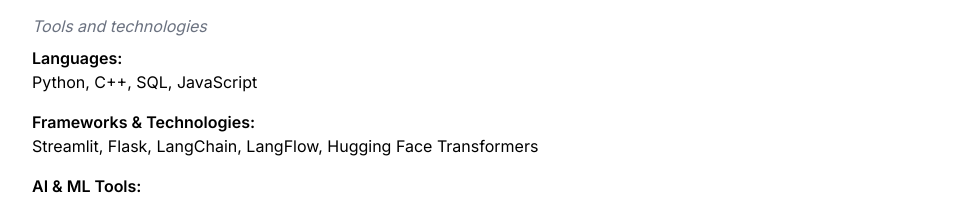
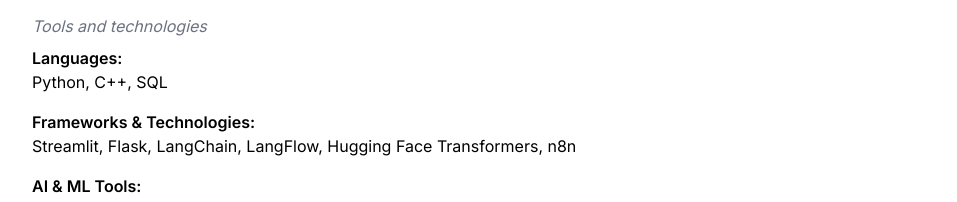
Before and after one commit to Sid3503/siddharth, a Next.js app: page /resume in a window 1280 px wide. Shown: the part 2326-2528 px from the top of the page, without its empty margins (160-1117 px from the left). Built offline with nearby package versions, Linux system fonts and the light colour scheme.

Commit message:
Update technical-skills.tsx

```diff
--- a/components/technical-skills.tsx
+++ b/components/technical-skills.tsx
@@ -2,11 +2,11 @@ export default function TechnicalSkills() {
   const skills = [
     {
       category: "Languages",
-      items: ["Python", "C++", "SQL", "JavaScript"],
+      items: ["Python", "C++", "SQL"],
     },
     {
       category: "Frameworks & Technologies",
-      items: ["Streamlit", "Flask", "LangChain", "LangFlow", "Hugging Face Transformers"],
+      items: ["Streamlit", "Flask", "LangChain", "LangFlow", "Hugging Face Transformers", "n8n"],
     },
     {
       category: "AI & ML Tools",
```
